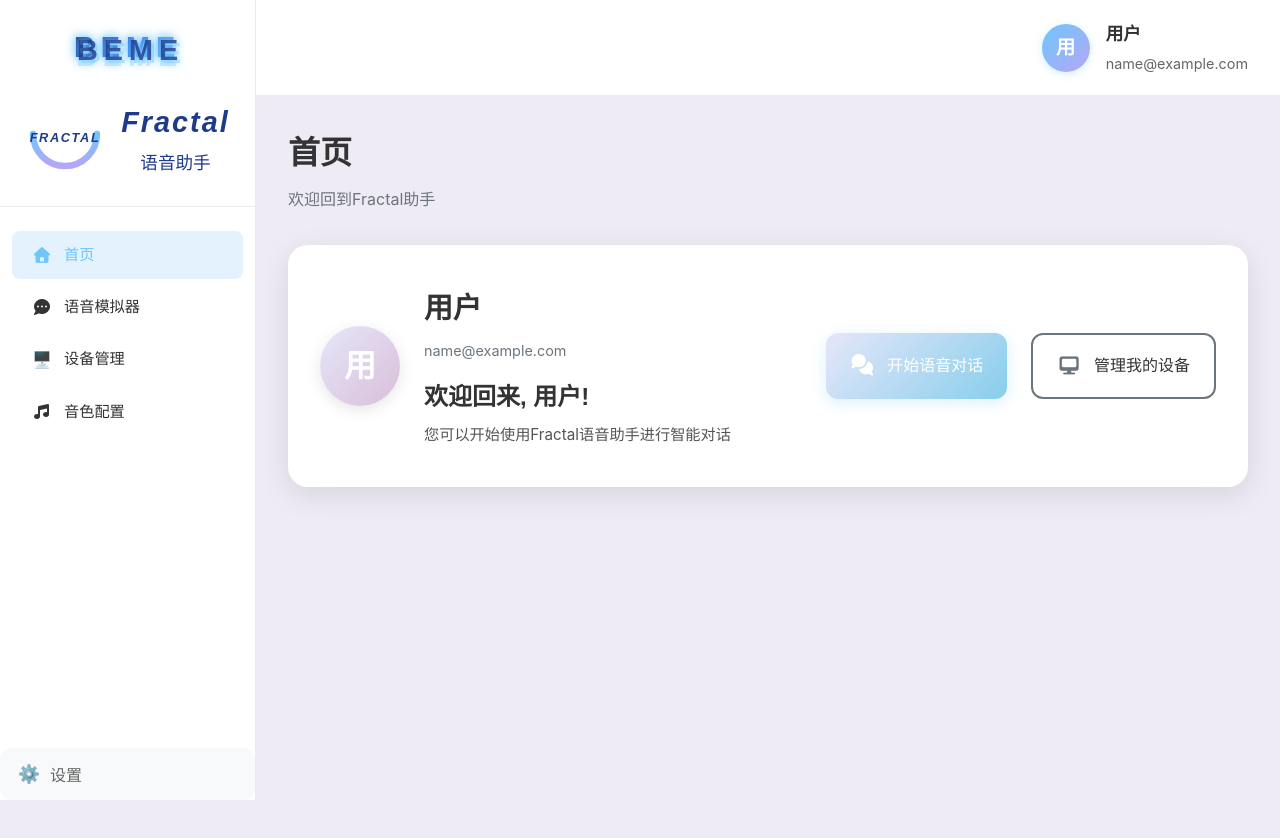
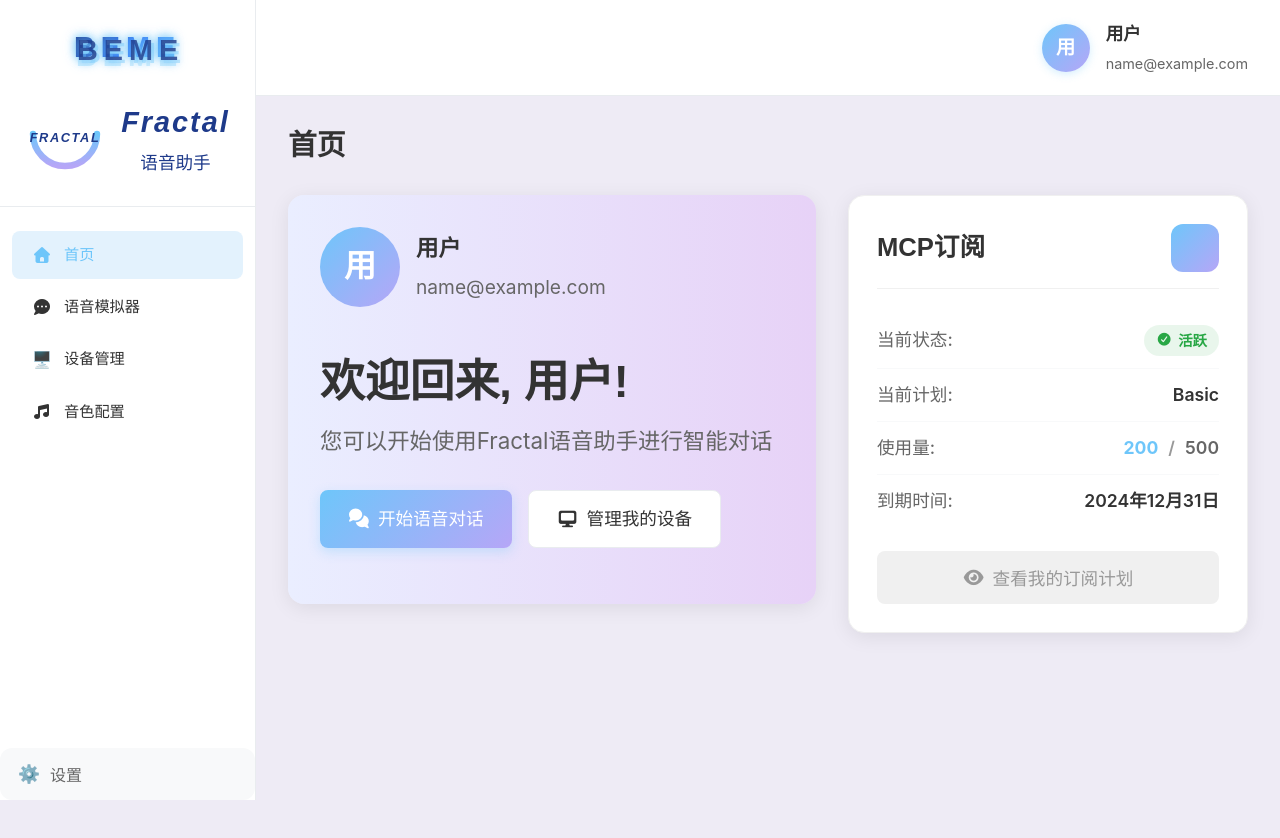
Before and after one commit to zz920/fractal_front, a Vue app: page /dashboard/overview in a window 1280 px wide. Shown: the top 838 px of the page. Built offline with nearby package versions, Linux system fonts and the light colour scheme; sample sign-in values are in the browser's storage.

Commit message:
feat: 更新首页设计，删除MCP页面，修复HTML语法错误

```diff
--- a/src/pages/dashboard/Overview.vue
+++ b/src/pages/dashboard/Overview.vue
@@ -2,41 +2,87 @@
   <div class="overview">
     <!-- 页面标题 -->
     <div class="page-header">
-      <h1>首页</h1>
-      <p>欢迎回到Fractal助手</p>
+      <h1 class="page-title">首页</h1>
     </div>
 
-    <!-- 用户信息与操作（合并为一张卡片） -->
-    <div class="hero-card">
-      <div class="hero-left">
-        <div class="user-avatar">
-          <div class="avatar-placeholder">
-            {{ userInitials }}
+    <!-- 主要内容区域 -->
+    <div class="main-content">
+      <!-- 欢迎卡片 -->
+      <div class="welcome-section">
+        <div class="welcome-card">
+          <div class="user-info">
+            <div class="user-avatar">
+              <div class="avatar-placeholder">
+                {{ userInitials }}
+              </div>
+            </div>
+            <div class="user-details">
+              <div class="username">{{ user?.user_name || '用户' }}</div>
+              <div class="user-email">{{ user?.email || '未设置邮箱' }}</div>
+            </div>
           </div>
-        </div>
-        <div class="user-details">
-          <h2 class="username">{{ user?.user_name || '用户' }}</h2>
-          <p class="user-email">{{ user?.email || '未设置邮箱' }}</p>
-          <div class="welcome-message">
-            <h3>欢迎回来, {{ user?.user_name || '用户' }}!</h3>
-            <p>您可以开始使用Fractal语音助手进行智能对话</p>
+          <div class="welcome-content">
+            <h2 class="welcome-title">欢迎回来, {{ user?.user_name || '用户' }}!</h2>
+            <p class="welcome-description">您可以开始使用Fractal语音助手进行智能对话</p>
+            <div class="action-buttons">
+              <router-link to="/dashboard/voice" class="primary-btn">
+                <i class="btn-icon fas fa-comments"></i>
+                开始语音对话
+              </router-link>
+              <router-link to="/dashboard/device" class="secondary-btn">
+                <i class="btn-icon fas fa-desktop"></i>
+                管理我的设备
+              </router-link>
+            </div>
           </div>
         </div>
       </div>
-      <div class="hero-right">
-        <div class="action-buttons">
-          <router-link to="/dashboard/voice" class="action-btn voice-btn">
-            <div class="btn-icon">
-              <i class="fas fa-comments"></i>
+
+      <!-- MCP订阅状态卡片 -->
+      <div class="subscription-section">
+        <div class="subscription-card">
+          <div class="subscription-header">
+            <h3 class="subscription-title">MCP订阅</h3>
+            <div class="subscription-icon">
+              <i class="fas fa-monitor"></i>
             </div>
-            <span>开始语音对话</span>
-          </router-link>
-          <router-link to="/dashboard/device" class="action-btn device-btn">
-            <div class="btn-icon">
-              <i class="fas fa-desktop"></i>
+          </div>
+
+          <div class="subscription-content">
+            <div class="subscription-item">
+              <span class="item-label">当前状态:</span>
+              <span class="item-value status-active">
+                <i class="fas fa-check-circle"></i>
+                活跃
+              </span>
             </div>
-            <span>管理我的设备</span>
-          </router-link>
+
+            <div class="subscription-item">
+              <span class="item-label">当前计划:</span>
+              <span class="item-value">Basic</span>
+            </div>
+
+            <div class="subscription-item">
+              <span class="item-label">使用量:</span>
+              <span class="item-value">
+                <span class="usage-current">200</span>
+                <span class="usage-separator">/</span>
+                <span class="usage-total">500</span>
+              </span>
+            </div>
+
+            <div class="subscription-item">
+              <span class="item-label">到期时间:</span>
+              <span class="item-value">2024年12月31日</span>
+            </div>
+          </div>
+
+          <div class="subscription-actions">
+            <button class="subscription-btn" disabled>
+              <i class="btn-icon fas fa-eye"></i>
+              查看我的订阅计划
+            </button>
+          </div>
         </div>
       </div>
     </div>
@@ -44,28 +90,13 @@
 </template>
 
 <script>
+import { computed } from 'vue'
 import { useUserStore } from '../../stores/user.js'
-import { computed } from 'vue'
 
 export default {
   name: 'Overview',
   setup() {
     const userStore = useUserStore()
-
-    // 格式化日期
-    const formatDate = (dateString) => {
-      if (!dateString) return '未知'
-      try {
-        const date = new Date(dateString)
-        return date.toLocaleDateString('zh-CN', {
-          year: 'numeric',
-          month: 'long',
-          day: 'numeric'
-        })
-      } catch (error) {
-        return '未知'
-      }
-    }
 
     // 计算用户姓名首字母
     const userInitials = computed(() => {
@@ -74,9 +105,8 @@ export default {
     })
 
     return {
-      user: userStore.user,
-      userInitials,
-      formatDate
+      user: computed(() => userStore.user),
+      userInitials
     }
   }
 }
@@ -84,72 +114,77 @@ export default {
 
 <style scoped>
 .overview {
-  max-width: 1200px;
-  margin: 0 auto;
+  padding: 32px;
   background-color: #EEEBF5;
   min-height: 100vh;
-  padding: 2rem;
+  width: 100%;
 }
 
+/* 页面标题 */
 .page-header {
-  margin-bottom: 2rem;
+  margin-bottom: 32px;
+  text-align: left;
 }
 
-.page-header h1 {
-  font-family: '优设标题黑', Arial, sans-serif;
-  font-size: 2rem;
-  font-weight: 600;
+.page-title {
+  font-size: 1.8rem;
+  font-weight: bold;
   color: #333;
-  margin: 0 0 0.5rem 0;
+  margin: 0;
+  line-height: 1.2;
+  font-family: '优设标题黑', sans-serif;
 }
 
-.page-header p {
-  color: #6c757d;
-  font-size: 1rem;
-  margin: 0;
+/* 主要内容区域 */
+.main-content {
+  display: grid;
+  grid-template-columns: 1fr 400px;
+  gap: 32px;
+  max-width: 1400px;
+  margin: 0 auto;
 }
 
-/* 合并后的首屏卡片 */
-.hero-card {
-  background: white;
-  border-radius: 20px;
-  padding: 2.5rem 2rem;
-  margin-bottom: 2rem;
-  box-shadow: 0 8px 30px rgba(0,0,0,0.1);
+/* 欢迎卡片 */
+.welcome-section {
+  margin-bottom: 32px;
+}
+
+.welcome-card {
+  background: linear-gradient(to right, rgb(234, 238, 255), rgb(231, 210, 247));
+  border-radius: 16px;
+  box-shadow: 0 4px 20px rgba(0, 0, 0, 0.08);
+  padding: 32px;
+  display: flex;
+  flex-direction: column;
+  gap: 24px;
+  min-height: 400px;
+}
+
+/* 用户信息 */
+.user-info {
   display: flex;
   align-items: center;
-  justify-content: space-between;
-  gap: 2rem;
-}
-
-.hero-left {
-  display: flex;
-  align-items: center;
-  gap: 1.5rem;
-}
-
-.hero-right {
-  display: flex;
-  align-items: center;
+  gap: 16px;
 }
 
 .user-avatar {
+  width: 80px;
+  height: 80px;
   flex-shrink: 0;
 }
 
 .avatar-placeholder {
-  width: 80px;
-  height: 80px;
+  width: 100%;
+  height: 100%;
   border-radius: 50%;
-  background: linear-gradient(135deg, #e6e6fa, #d8bfd8);
+  background: linear-gradient(135deg, #6ec6fa 0%, #b6a6f7 100%);
   display: flex;
   align-items: center;
   justify-content: center;
-  font-family: '优设标题黑', Arial, sans-serif;
+  color: #fff;
   font-size: 2rem;
-  font-weight: 600;
-  color: white;
-  box-shadow: 0 4px 15px rgba(0,0,0,0.1);
+  font-weight: bold;
+  font-family: 'Arial', sans-serif;
 }
 
 .user-details {
@@ -157,137 +192,331 @@ export default {
 }
 
 .username {
-  font-family: '优设标题黑', Arial, sans-serif;
-  font-size: 1.8rem;
-  font-weight: 600;
+  font-size: 1.4rem;
+  font-weight: bold;
   color: #333;
-  margin: 0 0 0.5rem 0;
+  margin-bottom: 6px;
 }
 
 .user-email {
-  color: #6c757d;
-  font-size: 0.9rem;
-  margin: 0 0 1rem 0;
+  font-size: 1.2rem;
+  color: #666;
 }
 
-.welcome-message h3 {
-  font-family: '优设标题黑', Arial, sans-serif;
-  font-size: 1.5rem;
-  font-weight: 600;
-  color: #333;
-  margin: 0 0 0.5rem 0;
+/* 欢迎内容 */
+.welcome-content {
+  flex: 1;
+  display: flex;
+  flex-direction: column;
+  justify-content: center;
+  min-height: 200px;
+  padding: 24px 0;
 }
 
-.welcome-message p {
-  color: #555;
-  font-size: 0.95rem;
-  margin: 0;
+.welcome-title {
+  font-size: 2.8rem;
+  font-weight: bold;
+  color: #333;
+  margin: 0 0 16px 0;
+  line-height: 1.2;
+  font-family: '优设标题黑', sans-serif;
+}
+
+.welcome-description {
+  font-size: 1.4rem;
+  color: #666;
+  margin: 0 0 32px 0;
   line-height: 1.5;
 }
 
+/* 操作按钮 */
 .action-buttons {
   display: flex;
-  gap: 1.5rem;
-  justify-content: center;
+  gap: 16px;
+  flex-wrap: wrap;
+  margin-top: auto;
 }
 
-.action-btn {
+.primary-btn {
   display: flex;
   align-items: center;
-  gap: 0.8rem;
-  padding: 1rem 1.5rem;
-  border-radius: 12px;
+  gap: 8px;
+  padding: 14px 28px;
+  background: linear-gradient(135deg, #6ec6fa 0%, #b6a6f7 100%);
+  color: #fff;
   text-decoration: none;
-  font-family: '优设标题黑', Arial, sans-serif;
+  border-radius: 8px;
   font-weight: 500;
-  font-size: 1rem;
+  font-size: 1.1rem;
   transition: all 0.3s ease;
-  min-width: 180px;
-  justify-content: center;
+  box-shadow: 0 4px 12px rgba(110, 198, 250, 0.3);
 }
 
-.voice-btn {
-  background: linear-gradient(135deg, #e6e6fa, #87ceeb);
-  color: white;
-  border: none;
-  box-shadow: 0 4px 15px rgba(134, 206, 235, 0.3);
+.primary-btn:hover {
+  transform: translateY(-2px);
+  box-shadow: 0 6px 16px rgba(110, 198, 250, 0.4);
+  color: #fff;
 }
 
-.voice-btn:hover {
-  transform: translateY(-2px);
-  box-shadow: 0 6px 20px rgba(134, 206, 235, 0.4);
+.secondary-btn {
+  display: flex;
+  align-items: center;
+  gap: 8px;
+  padding: 14px 28px;
+  background: #fff;
+  color: #333;
+  text-decoration: none;
+  border: 1px solid #e9ecef;
+  border-radius: 8px;
+  font-weight: 500;
+  font-size: 1.1rem;
+  transition: all 0.3s ease;
 }
 
-.device-btn {
-  background: white;
-  color: #333;
-  border: 2px solid #6c757d;
-}
-
-.device-btn:hover {
+.secondary-btn:hover {
   background: #f8f9fa;
-  border-color: #495057;
+  border-color: #6ec6fa;
+  color: #6ec6fa;
   transform: translateY(-2px);
 }
 
 .btn-icon {
-  font-size: 1.2rem;
+  font-size: 1.1rem;
 }
 
-.voice-btn .btn-icon {
-  color: white;
+/* MCP订阅卡片 */
+.subscription-section {
+  margin-bottom: 32px;
 }
 
-.device-btn .btn-icon {
-  color: #6c757d;
+.subscription-card {
+  background: #fff;
+  border-radius: 16px;
+  box-shadow: 0 4px 20px rgba(0, 0, 0, 0.08);
+  padding: 28px;
+  height: fit-content;
+  border: 1px solid #f0f0f0;
 }
 
-.action-btn span {
+.subscription-header {
+  display: flex;
+  align-items: center;
+  justify-content: space-between;
+  margin-bottom: 24px;
+  padding-bottom: 16px;
+  border-bottom: 1px solid #f0f0f0;
+}
+
+.subscription-title {
+  font-size: 1.6rem;
+  font-weight: bold;
+  color: #333;
+  margin: 0;
+  font-family: '优设标题黑', sans-serif;
+}
+
+.subscription-icon {
+  width: 48px;
+  height: 48px;
+  background: linear-gradient(135deg, #6ec6fa 0%, #b6a6f7 100%);
+  border-radius: 12px;
+  display: flex;
+  align-items: center;
+  justify-content: center;
+  color: #fff;
+  font-size: 1.4rem;
+}
+
+.subscription-content {
+  margin-bottom: 24px;
+}
+
+.subscription-item {
+  display: flex;
+  justify-content: space-between;
+  align-items: center;
+  padding: 12px 0;
+  border-bottom: 1px solid #f8f9fa;
+}
+
+.subscription-item:last-child {
+  border-bottom: none;
+}
+
+.item-label {
+  font-size: 1.1rem;
+  color: #666;
   font-weight: 500;
 }
 
+.item-value {
+  font-size: 1.1rem;
+  color: #333;
+  font-weight: 600;
+  display: flex;
+  align-items: center;
+  gap: 6px;
+}
 
+.status-active {
+  color: #28a745;
+  background: rgba(40, 167, 69, 0.1);
+  padding: 4px 12px;
+  border-radius: 20px;
+  font-size: 0.9rem;
+}
+
+.status-active i {
+  color: #28a745;
+  font-size: 0.8rem;
+}
+
+.usage-current {
+  color: #6ec6fa;
+  font-weight: bold;
+}
+
+.usage-separator {
+  color: #999;
+  margin: 0 4px;
+}
+
+.usage-total {
+  color: #666;
+}
+
+.subscription-actions {
+  text-align: center;
+}
+
+.subscription-btn {
+  display: inline-flex;
+  align-items: center;
+  gap: 8px;
+  padding: 14px 28px;
+  background: linear-gradient(135deg, #6ec6fa 0%, #b6a6f7 100%);
+  color: #fff;
+  text-decoration: none;
+  border-radius: 8px;
+  font-weight: 500;
+  font-size: 1.1rem;
+  transition: all 0.3s ease;
+  box-shadow: 0 4px 12px rgba(110, 198, 250, 0.3);
+  width: 100%;
+  justify-content: center;
+}
+
+.subscription-btn:hover {
+  transform: translateY(-2px);
+  box-shadow: 0 6px 16px rgba(110, 198, 250, 0.4);
+  color: #fff;
+}
+
+.subscription-btn:disabled {
+  background: #f0f0f0;
+  color: #999;
+  cursor: not-allowed;
+  transform: none;
+  box-shadow: none;
+}
+
+.subscription-btn:disabled:hover {
+  transform: none;
+  box-shadow: none;
+}
 
 /* 响应式设计 */
+@media (max-width: 1200px) {
+  .main-content {
+    grid-template-columns: 1fr;
+    gap: 24px;
+  }
+
+  .subscription-card {
+    max-width: 500px;
+    margin: 0 auto;
+  }
+}
+
 @media (max-width: 768px) {
   .overview {
-    padding: 1rem;
+    padding: 20px 20px 20px 0;
   }
 
-  .hero-card {
-    flex-direction: column;
-    text-align: center;
-    padding: 2rem 1rem;
+  .page-header {
+    margin-bottom: 24px;
+    padding-left: 20px;
   }
 
-  .hero-left {
-    flex-direction: column;
-    gap: 1rem;
+  .page-title {
+    font-size: 1.6rem;
   }
 
-  .avatar-placeholder {
-    width: 80px;
-    height: 80px;
-    font-size: 2rem;
+  .main-content {
+    gap: 20px;
   }
 
-  .username {
-    font-size: 1.8rem;
+  .welcome-section {
+    padding-left: 20px;
   }
 
-  .welcome-message h3 {
-    font-size: 1.5rem;
+  .subscription-section {
+    padding-left: 20px;
   }
 
-  .hero-right .action-buttons {
+  .welcome-card {
+    padding: 24px;
+    min-height: 300px;
+  }
+
+  .subscription-card {
+    padding: 24px;
+  }
+
+  .welcome-content {
+    min-height: auto;
+    /* Firefox兼容性 */
+    min-height: initial;
+  }
+
+  .action-buttons {
+    justify-content: center;
+    margin-top: 24px;
+  }
+
+  .welcome-title {
+    font-size: 2.2rem;
+  }
+
+  .welcome-description {
+    font-size: 1.2rem;
+  }
+
+  .subscription-title {
+    font-size: 1.4rem;
+  }
+}
+
+@media (max-width: 480px) {
+  .action-buttons {
     flex-direction: column;
-    align-items: center;
     width: 100%;
   }
 
-  .action-btn {
-    min-width: 250px;
+  .primary-btn,
+  .secondary-btn {
+    justify-content: center;
     width: 100%;
+  }
+
+  .subscription-item {
+    flex-direction: column;
+    align-items: flex-start;
+    gap: 8px;
+  }
+
+  .item-value {
+    align-self: flex-end;
   }
 }
 </style>
```
Also changed, not shown: src/services/tone.js (line endings or trailing spaces), src/utils/apiHelper.js (line endings or trailing spaces).
